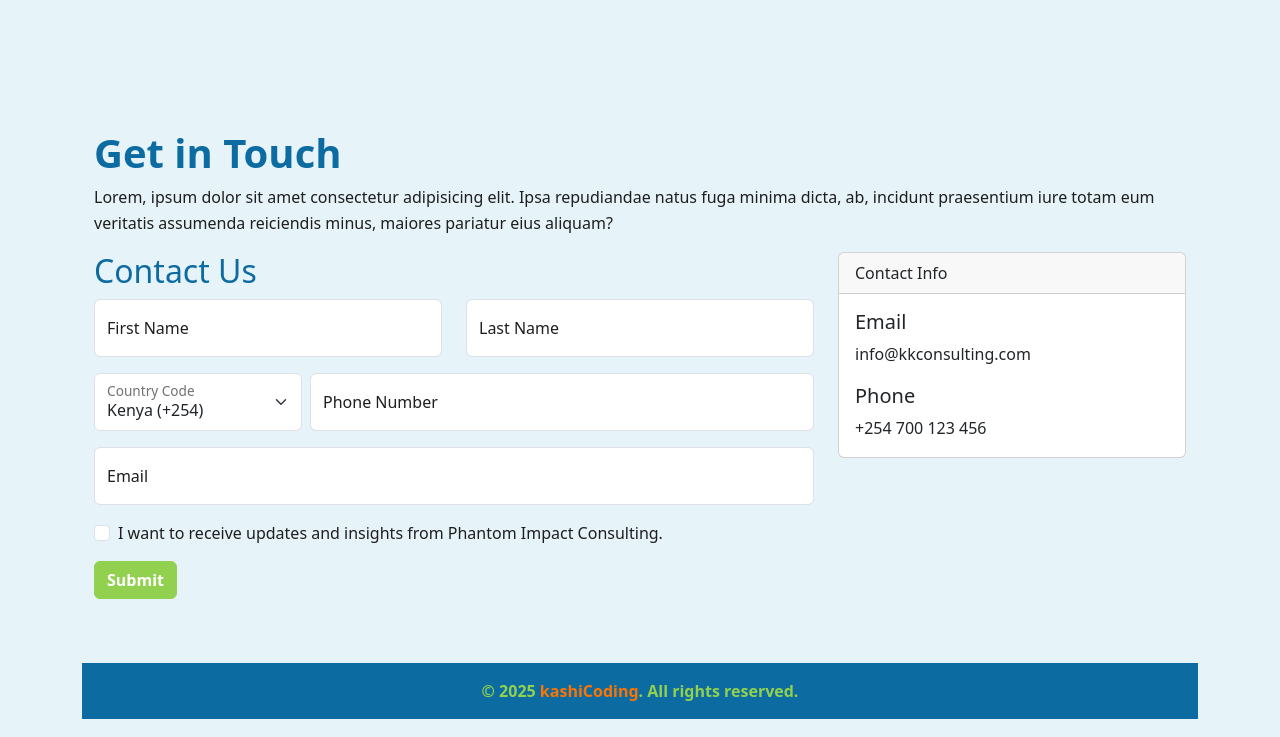
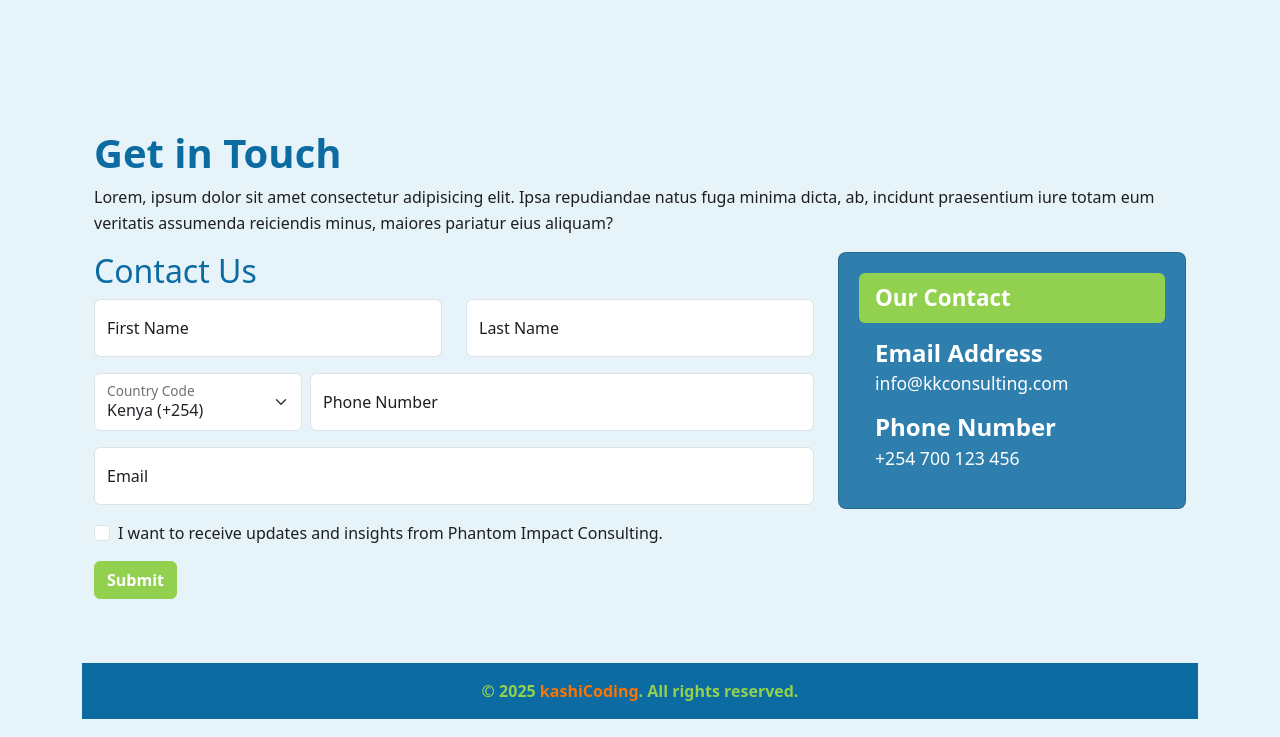
Before and after one commit to kashik09/OfficialPIC-Consulting, a PHP site: page /contact.html in a window 1280 px wide. Shown: the part 63-800 px from the top of the page. Run offline with PHP 8.4, Linux system fonts and the light colour scheme.

Commit message:
Styled contact page, added more color

```diff
--- a/contact.html
+++ b/contact.html
@@ -69,13 +69,13 @@
                     <div class="row">
                         <div class="col-md-6 mb-3">
                             <div class="form-floating">
-                                <input type="text" class="form-control" id="floatingFirstName" placeholder="First Name" minlength="2" required>
+                                <input type="text" class="form-control focus-ring" id="floatingFirstName" placeholder="First Name" minlength="2" required>
                                 <label for="floatingFirstName">First Name</label>
                             </div>
                         </div>
                         <div class="col-md-6 mb-3">
                             <div class="form-floating">
-                                <input type="text" class="form-control" id="floatingLastName" placeholder="Last Name" minlength="2" required>
+                                <input type="text" class="form-control focus-ring" id="floatingLastName" placeholder="Last Name" minlength="2" required>
                                 <label for="floatingLastName">Last Name</label>
                             </div>
                         </div>
@@ -93,13 +93,13 @@
                             <label for="countryCode">Country Code</label>
                         </div>
                         <div class="form-floating flex-grow-1">
-                            <input type="tel" class="form-control" id="floatingPhone" placeholder="Phone Number" minlength="7" maxlength="10" required>
+                            <input type="tel" class="form-control focus-ring" id="floatingPhone" placeholder="Phone Number" minlength="7" maxlength="10" required>
                             <label for="floatingPhone">Phone Number</label>
                         </div>
                     </div>
                     <div class="mb-3">
                         <div class="form-floating">
-                            <input type="email" class="form-control" id="floatingEmail" placeholder="Email" pattern="^[a-zA-Z0-9._%+-]+@gmail\.com$" required>
+                            <input type="email" class="form-control focus-ring" id="floatingEmail" placeholder="Email" pattern="^[a-zA-Z0-9._%+-]+@gmail\.com$" required>
                             <label for="floatingEmail">Email</label>
                         </div>
                     </div>
@@ -111,12 +111,12 @@
                 </form>
             </div>
             <div class="col-md-4">
-                <div class="card">
-                    <div class="card-header">Contact Info</div>
+                <div class="card contact-info-box">
+                    <div class="card-header contact-info-header rounded">Our Contact</div>
                     <div class="card-body">
-                        <h5 class="card-title">Email</h5>
+                        <h5 class="card-title contact-heading">Email Address</h5>
                         <p class="card-text contact-link"><a href="mailto:info@kkconsulting.com?subject=Inquiry&body=Hello,%20I%20would%20like%20to%20know%20more%20about%20your%20services." rel="noopener noreferrer" target="_blank">info@kkconsulting.com</a></p>
-                        <h5 class="card-title">Phone</h5>
+                        <h5 class="card-title contact-heading">Phone Number</h5>
                         <p class="card-text contact-link"><a href="https://wa.me/" rel="noopener noreferrer" target="_blank">+254 700 123 456</a></p>
                     </div>
                 </div>
--- a/css/style.css
+++ b/css/style.css
@@ -118,8 +118,21 @@ p {
 }
 
 .contact-link a:hover {
-    color: #92d14f;
+    color: #fd7400;
     cursor: pointer;
+}
+
+.contact-link {
+    font-size: 1.1rem;
+    font-weight: 452;
+    padding-top: 0;
+}
+
+.contact-heading {
+    font-size: 1.5rem;
+    font-weight: 550;
+    margin-bottom: 0;
+    padding-bottom: 0.1rem !important;
 }
 
 .btn-primary {
@@ -192,6 +205,24 @@ p {
     size: 1.12rem;
 }
 
+.contact-info-box {
+    background-color: #0c6aa1d7;
+    border-radius: 8px;
+    color: white;
+    padding: 20px;
+}
+
+.contact-info-header {
+    border: none;
+    background-color: #92d14f;
+    font-size: 1.4rem;
+    font-weight: 650;
+}
+
+.focus-ring {
+    --bs-focus-ring-color: rgba(12, 107, 161, 0.5);
+}
+
 #country-code {
     max-width: 13rem;
 }
```
